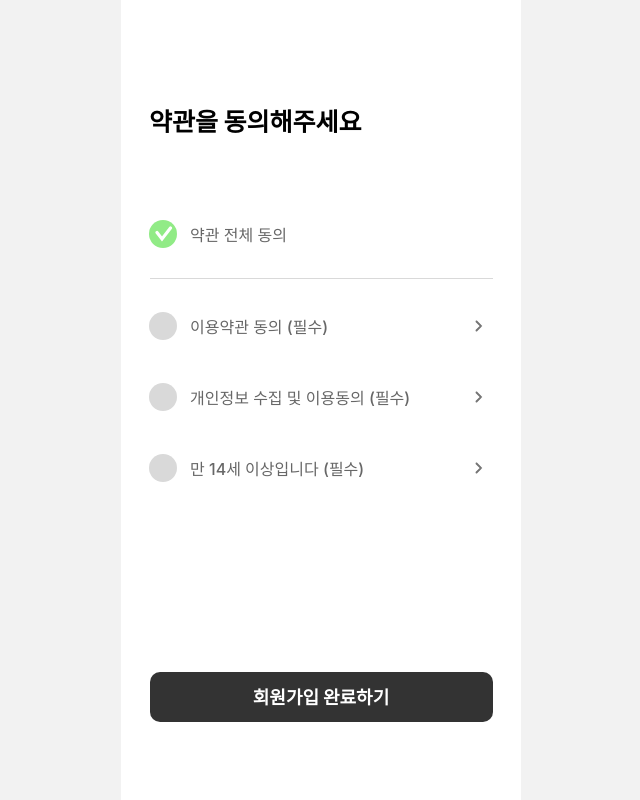
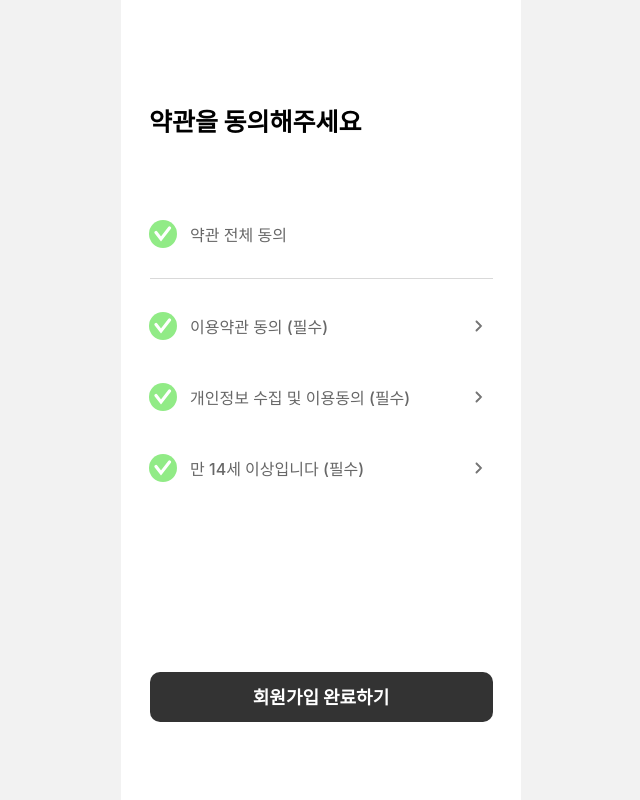
Before and after one commit to ECO-TOUR/front-end, a React (Create React App) app: page /agreement in a window 1280 px wide. Both pictures are taken after a click on the element 482 px from the left and 234 px from the top of the page. Shown: the whole page, without its empty margins (319-959 px from the left). Built offline with nearby package versions, Linux system fonts and the light colour scheme.

Commit message:
체크 버튼 기능 구현

```diff
--- a/src/Component/Agreement/Agreement.css
+++ b/src/Component/Agreement/Agreement.css
@@ -42,8 +42,14 @@
 
 /* 버튼 체크 아이콘*/
 .agree_check{
-    margin: 6px 5.5px;
+    display: none;
 }
+
+.agree_check.clicked{
+    display: flex;
+    margin: 6px 5px;
+}
+
 
 /* 약관 동의 텍스트 */
 .agree_text{
--- a/src/Component/Agreement/Agreement.js
+++ b/src/Component/Agreement/Agreement.js
@@ -6,9 +6,39 @@ import Agreement_Check from '../../assets/agree_check.svg';
 function Agreement() {
 
   const [isAllClicked, setIsAllClicked] = useState(false);
+  const [isClicked1, setIsClicked1] = useState(false);
+  const [isClicked2, setIsClicked2] = useState(false);
+  const [isClicked3, setIsClicked3] = useState(false);
 
   const allCheckBtnClick = () => {
     setIsAllClicked(!isAllClicked);
+    setIsClicked1(!isClicked1);
+    setIsClicked2(!isClicked2);
+    setIsClicked3(!isClicked3);
+  };
+
+  const isCheckBtnClick1 = () => {
+    setIsClicked1(!isClicked1);
+
+    if(isClicked2 == true && isClicked3 == true){
+      setIsAllClicked(!isAllClicked);
+    }
+  };
+
+  const isCheckBtnClick2 = () => {
+    setIsClicked2(!isClicked2);
+
+    if(isClicked1 == true && isClicked3 == true){
+      setIsAllClicked(!isAllClicked);
+    }
+  };
+
+  const isCheckBtnClick3 = () => {
+    setIsClicked3(!isClicked3);
+
+    if(isClicked1 == true && isClicked2 == true){
+      setIsAllClicked(!isAllClicked);
+    }
   };
 
   return (
@@ -17,24 +47,30 @@ function Agreement() {
       <div class="agree_box">
         <div class="agreement_wrap">
           <div className={`agree_btn ${isAllClicked ? 'clicked' : ''}`} onClick={allCheckBtnClick}>
-            <img src={Agreement_Check} className='agree_check'></img>
+            <img src={Agreement_Check} className={`agree_check ${isAllClicked ? 'clicked' : ''}`}></img>
           </div>
           <div class="agree_text">약관 전체 동의</div>
         </div>
         <div class="agree_line"></div>
         <div>
           <div class="agreement_wrap">
-            <div class="agree_btn"></div>
+            <div className={`agree_btn ${isClicked1 ? 'clicked' : ''}`} onClick={isCheckBtnClick1}>
+              <img src={Agreement_Check} className={`agree_check ${isClicked1 ? 'clicked' : ''}`}></img>
+            </div>
             <div class="agree_text">이용약관 동의 (필수)</div>
             <img src={Agreement_Arrow} className='agree_arrow'/>
           </div>
           <div class="agreement_wrap">
-            <div class="agree_btn"></div>
+            <div className={`agree_btn ${isClicked2 ? 'clicked' : ''}`} onClick={isCheckBtnClick2}>
+              <img src={Agreement_Check} className={`agree_check ${isClicked2 ? 'clicked' : ''}`}></img>
+            </div>
             <div class="agree_text">개인정보 수집 및 이용동의 (필수)</div>
             <img src={Agreement_Arrow} className='agree_arrow'/>
           </div>
           <div class="agreement_wrap">
-            <div class="agree_btn"></div>
+            <div className={`agree_btn ${isClicked3 ? 'clicked' : ''}`} onClick={isCheckBtnClick3}>
+              <img src={Agreement_Check} className={`agree_check ${isClicked3 ? 'clicked' : ''}`}></img>
+            </div>
             <div class="agree_text">만 14세 이상입니다 (필수)</div>
             <img src={Agreement_Arrow} className='agree_arrow'/>
           </div>
```
